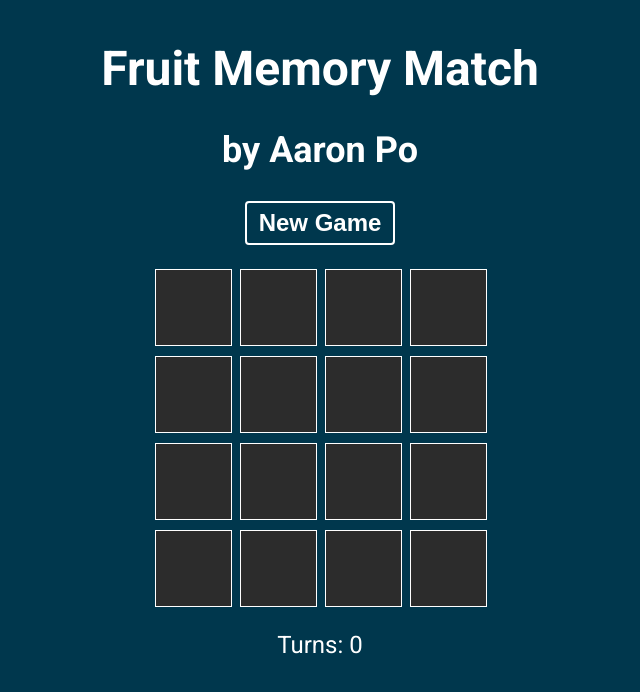
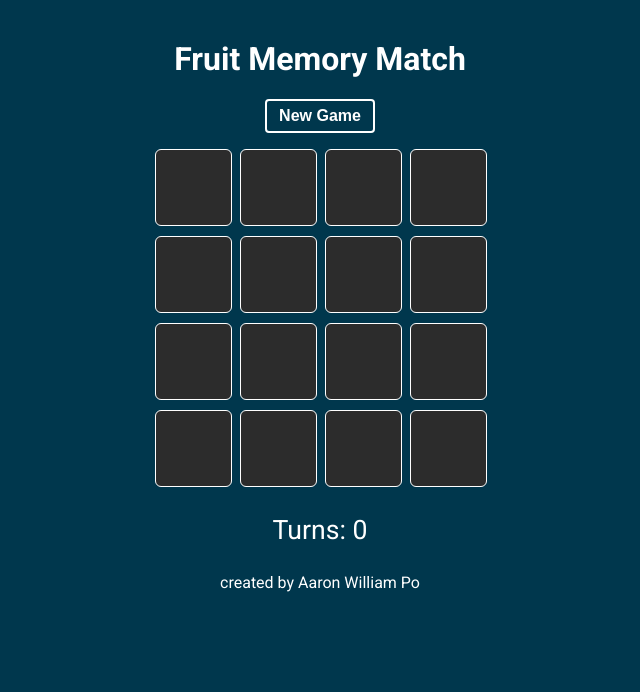
Before and after one commit to aaronpo97/guessing-game, a React (Vite) app: page / in a window 1280 px wide. Shown: the top 692 px of the page, without its empty margins (320-960 px from the left). Built offline with nearby package versions, Linux system fonts and the light colour scheme.

Commit message:
update to score styling

```diff
--- a/src/App.scss
+++ b/src/App.scss
@@ -31,3 +31,7 @@ button {
   grid-template-columns: 75px 75px 75px 75px;
   grid-gap: 10px;
 }
+
+.game-score {
+  font-size: 20pt;
+}
--- a/src/App.tsx
+++ b/src/App.tsx
@@ -35,15 +35,14 @@ const App = (): JSX.Element => {
   };
 
   useEffect(() => {
-    if (!(choiceOne && choiceTwo)) return;
-
+    if (!(choiceOne && choiceTwo)) {
+      return;
+    }
     setDisabled(true);
-
     if (choiceOne.emoji !== choiceTwo.emoji) {
       setTimeout(() => resetTurn(), 1000);
       return;
     }
-
     setCards((prevCards) =>
       (prevCards as Card[]).map((card) =>
         card.emoji === choiceOne.emoji ? { ...card, matched: true } : card,
@@ -58,10 +57,10 @@ const App = (): JSX.Element => {
   return (
     <div className='App'>
       <h1>Fruit Memory Match</h1>
-      <h2>by Aaron Po</h2>
       <button disabled={disabled} onClick={shuffleCards}>
         New Game
       </button>
+      <main>
         <div className='game-container'>
           {cards && (
             <div className='card-grid'>
@@ -77,7 +76,13 @@ const App = (): JSX.Element => {
             </div>
           )}
         </div>
+        <div className='game-score'>
           <p>Turns: {turns}</p>
+        </div>
+      </main>
+      <footer>
+        <p>created by Aaron William Po</p>
+      </footer>
     </div>
   );
 };
--- a/src/components/SingleCard.scss
+++ b/src/components/SingleCard.scss
@@ -6,7 +6,7 @@
     width: 75px;
     display: block;
     border: 1px solid #fff;
-    // border-radius: 6px;
+    border-radius: 6px;
     height: 75px;
   }
 
--- a/src/index.scss
+++ b/src/index.scss
@@ -4,7 +4,7 @@
 body {
   font-family: 'Roboto', sans-serif;
   margin: 0;
-  font-size: 1.5em;
+  font-size: 1em;
   text-align: center;
   background: #00374d;
   color: #fff;
```
Lines whose indentation alone changed are shown as unchanged.
